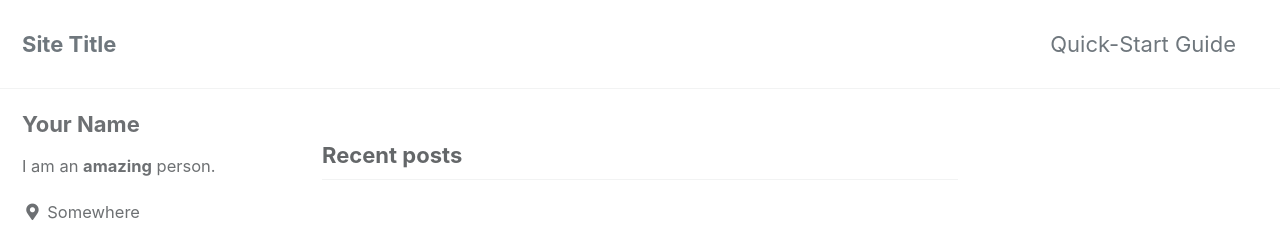
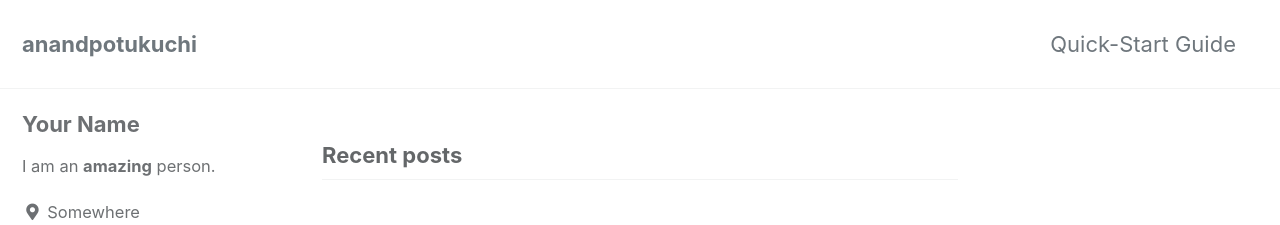
Before and after one commit to anandpotukuchi/anandpotukuchi.github.io, a Jekyll site: the page built from index.html, in a window 1280 px wide. Shown: the top 225 px of the page. Built offline with Jekyll 4.4.1, drawn with Linux system fonts in a browser that asks for light colours; cached includes are drawn as plain includes; the list of posts is cut into pages by our own code.

Commit message:
changed config

```diff
--- a/_config.yml
+++ b/_config.yml
@@ -16,7 +16,7 @@ minimal_mistakes_skin    : "default" # "air", "aqua", "contrast", "dark", "dirt"
 
 # Site Settings
 locale                   : "en-US"
-title                    : "Site Title"
+title                    : "anandpotukuchi"
 title_separator          : "-"
 subtitle                 : # site tagline that appears below site title in masthead
 name                     : "Your Name"
```
